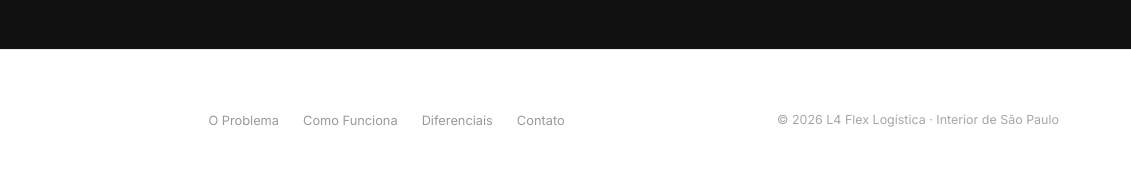
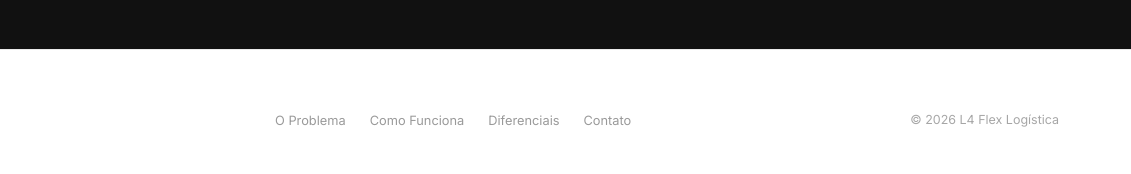
Before and after one commit to LuisSousa123/L4flex-site, a plain HTML site: page index.html in a window 1280 px wide. Shown: the part 5454-5628 px from the top of the page, 149-1280 px from the left. Drawn offline with Linux system fonts and the light colour scheme.

Commit message:
fix: remove interior de SP do footer

```diff
--- a/index.html
+++ b/index.html
@@ -510,7 +510,7 @@
       <li><a href="#diferenciais">Diferenciais</a></li>
       <li><a href="#contato">Contato</a></li>
     </ul>
-    <p class="footer-copy">© 2026 L4 Flex Logística · Interior de São Paulo</p>
+    <p class="footer-copy">© 2026 L4 Flex Logística</p>
   </div>
 </footer>
 
```
